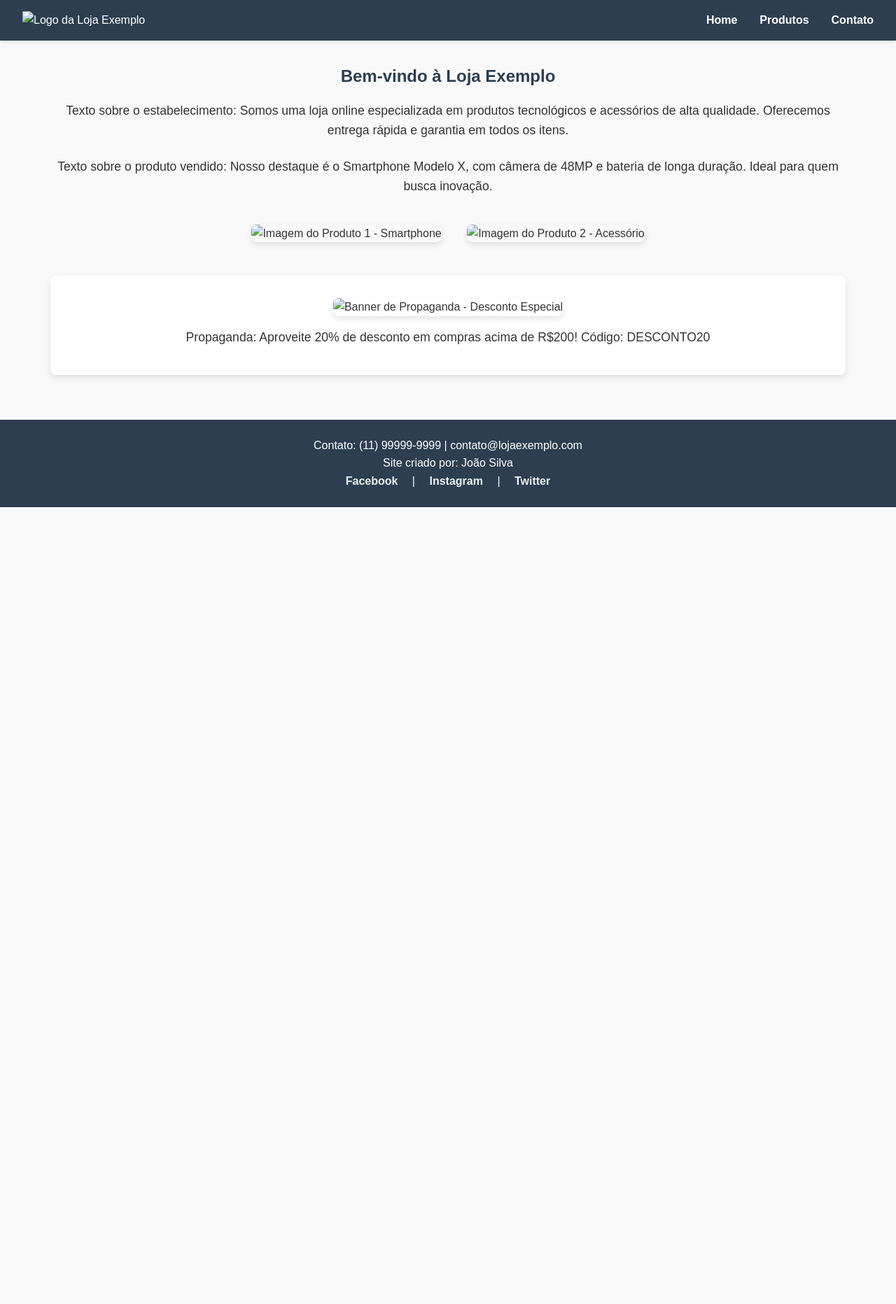
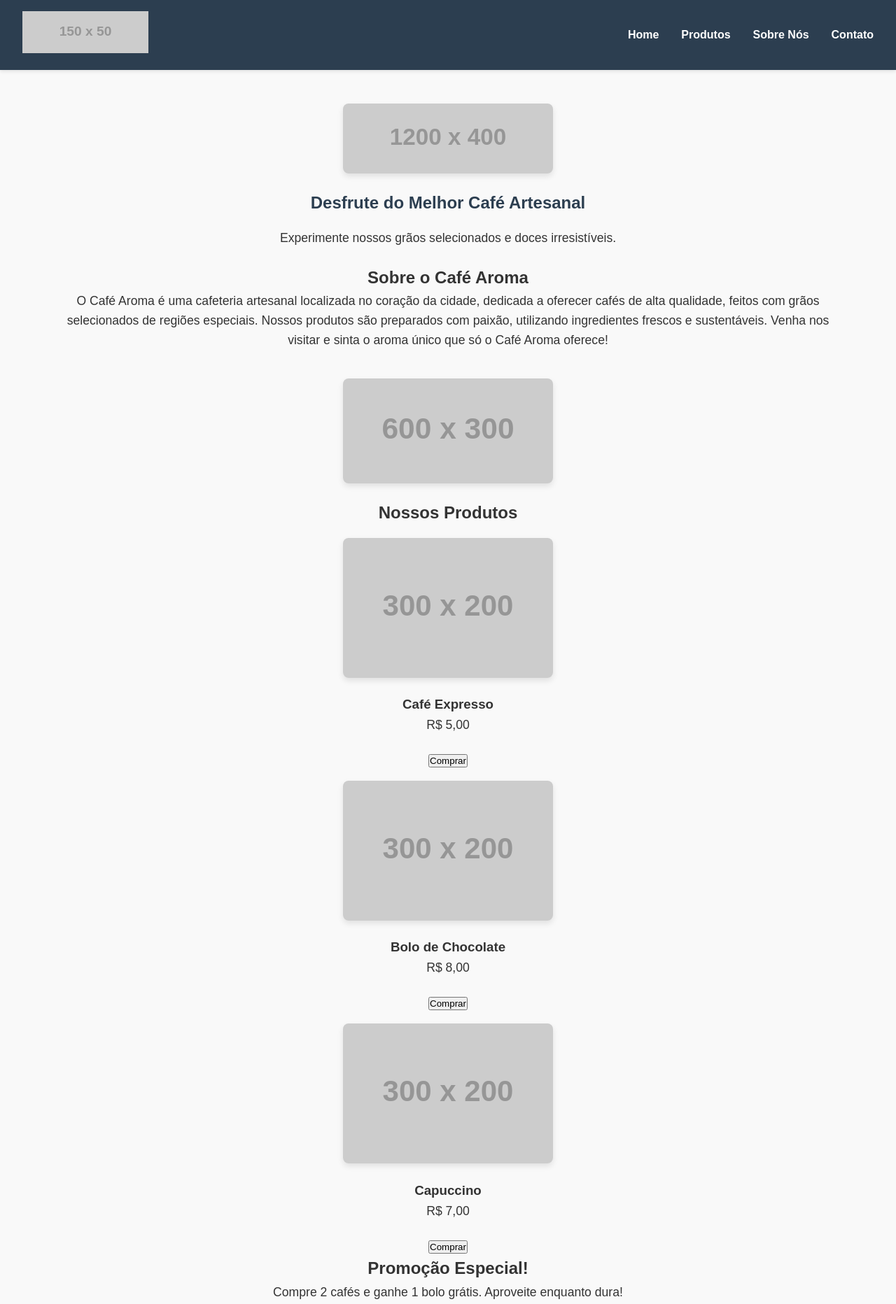
Before and after one commit to mariavaljao/seliga, a plain HTML site: page index.html in a window 1280 px wide. Shown: the top 1864 px of the page at 70% size. Before the commit the page ends 800 px from the top, so only its background shows below. Drawn offline with Linux system fonts and the light colour scheme; placeholder pictures from the web are drawn by us.

Commit message:
Add files via upload

```diff
--- a/index.html
+++ b/index.html
@@ -3,19 +3,20 @@
 <head>
     <meta charset="UTF-8">
     <meta name="viewport" content="width=device-width, initial-scale=1.0">
-    <title>Site de Vendas - Loja Exemplo</title>
+    <title>Café Aroma - Cafeteria Artesanal</title>
     <link rel="stylesheet" href="styles.css">
 </head>
 <body>
-    <!-- Cabeçalho com Menu e Logo -->
+    <!-- Cabeçalho -->
     <header>
         <div class="logo">
-            <img src="logo.png" alt="Logo da Loja Exemplo">
+            <img src="https://via.placeholder.com/150x50/8B4513/FFFFFF?text=Café+Aroma" alt="Logo Café Aroma">
         </div>
         <nav>
-            <ul>
+            <ul class="menu">
                 <li><a href="#home">Home</a></li>
                 <li><a href="#produtos">Produtos</a></li>
+                <li><a href="#sobre">Sobre Nós</a></li>
                 <li><a href="#contato">Contato</a></li>
             </ul>
         </nav>
@@ -23,28 +24,71 @@
 
     <!-- Corpo do Site -->
     <main>
-        <section id="home">
-            <h1>Bem-vindo à Loja Exemplo</h1>
-            <p>Texto sobre o estabelecimento: Somos uma loja online especializada em produtos tecnológicos e acessórios de alta qualidade. Oferecemos entrega rápida e garantia em todos os itens.</p>
-            <p>Texto sobre o produto vendido: Nosso destaque é o Smartphone Modelo X, com câmera de 48MP e bateria de longa duração. Ideal para quem busca inovação.</p>
-            <img src="produto1.jpg" alt="Imagem do Produto 1 - Smartphone">
-            <img src="produto2.jpg" alt="Imagem do Produto 2 - Acessório">
-            <!-- Propaganda Opcional (Banner) -->
-            <div class="banner-propaganda">
-                <img src="banner.jpg" alt="Banner de Propaganda - Desconto Especial">
-                <p>Propaganda: Aproveite 20% de desconto em compras acima de R$200! Código: DESCONTO20</p>
+        <!-- Banner -->
+        <section id="banner" class="banner">
+            <img src="https://via.placeholder.com/1200x400/654321/FFFFFF?text=Bem-vindo+ao+Café+Aroma" alt="Banner Café Aroma">
+            <div class="banner-text">
+                <h1>Desfrute do Melhor Café Artesanal</h1>
+                <p>Experimente nossos grãos selecionados e doces irresistíveis.</p>
             </div>
+        </section>
+
+        <!-- Sobre o Estabelecimento -->
+        <section id="sobre" class="sobre">
+            <h2>Sobre o Café Aroma</h2>
+            <p>O Café Aroma é uma cafeteria artesanal localizada no coração da cidade, dedicada a oferecer cafés de alta qualidade, feitos com grãos selecionados de regiões especiais. Nossos produtos são preparados com paixão, utilizando ingredientes frescos e sustentáveis. Venha nos visitar e sinta o aroma único que só o Café Aroma oferece!</p>
+            <img src="https://via.placeholder.com/600x300/8B4513/FFFFFF?text=Interior+da+Cafeteria" alt="Interior da Cafeteria">
+        </section>
+
+        <!-- Produtos -->
+        <section id="produtos" class="produtos">
+            <h2>Nossos Produtos</h2>
+            <div class="produto-grid">
+                <div class="produto">
+                    <img src="https://via.placeholder.com/300x200/654321/FFFFFF?text=Café+Expresso" alt="Café Expresso">
+                    <h3>Café Expresso</h3>
+                    <p>R$ 5,00</p>
+                    <button class="comprar">Comprar</button>
+                </div>
+                <div class="produto">
+                    <img src="https://via.placeholder.com/300x200/654321/FFFFFF?text=Bolo+de+Chocolate" alt="Bolo de Chocolate">
+                    <h3>Bolo de Chocolate</h3>
+                    <p>R$ 8,00</p>
+                    <button class="comprar">Comprar</button>
+                </div>
+                <div class="produto">
+                    <img src="https://via.placeholder.com/300x200/654321/FFFFFF?text=Capuccino" alt="Capuccino">
+                    <h3>Capuccino</h3>
+                    <p>R$ 7,00</p>
+                    <button class="comprar">Comprar</button>
+                </div>
+            </div>
+        </section>
+
+        <!-- Propaganda Opcional -->
+        <section class="propaganda">
+            <h2>Promoção Especial!</h2>
+            <p>Compre 2 cafés e ganhe 1 bolo grátis. Aproveite enquanto dura!</p>
+            <img src="https://via.placeholder.com/400x200/FFD700/000000?text=Promoção" alt="Promoção">
         </section>
     </main>
 
     <!-- Rodapé -->
     <footer>
-        <p>Contato: (11) 99999-9999 | contato@lojaexemplo.com</p>
-        <p>Site criado por: João Silva</p>
-        <div class="redes-sociais">
-            <a href="https://facebook.com/lojaexemplo" target="_blank">Facebook</a> |
-            <a href="https://instagram.com/lojaexemplo" target="_blank">Instagram</a> |
-            <a href="https://twitter.com/lojaexemplo" target="_blank">Twitter</a>
+        <div class="footer-content">
+            <div class="contato">
+                <h3>Contato</h3>
+                <p>Endereço: Rua das Cafeterias, 123 - Centro</p>
+                <p>Telefone: (11) 99999-9999</p>
+                <p>Email: contato@cafearoma.com</p>
+            </div>
+            <div class="criador">
+                <p>Site criado por: João Silva</p>
+            </div>
+            <div class="redes-sociais">
+                <h3>Redes Sociais</h3>
+                <a href="#">Facebook</a> | <a href="#">Instagram</a> | <a href="#">Twitter</a>
+            </div>
         </div>
     </footer>
 
--- a/script.js
+++ b/script.js
@@ -4,7 +4,7 @@ document.addEventListener('DOMContentLoaded', () => {
     const toggleButton = document.createElement('button');
     toggleButton.textContent = 'Menu';
     toggleButton.style.display = 'none';
-    toggleButton.style.background = '#3498db';
+    toggleButton.style.background = '#f87aeeff';
     toggleButton.style.color = 'white';
     toggleButton.style.border = 'none';
     toggleButton.style.padding = '0.5rem';
```
